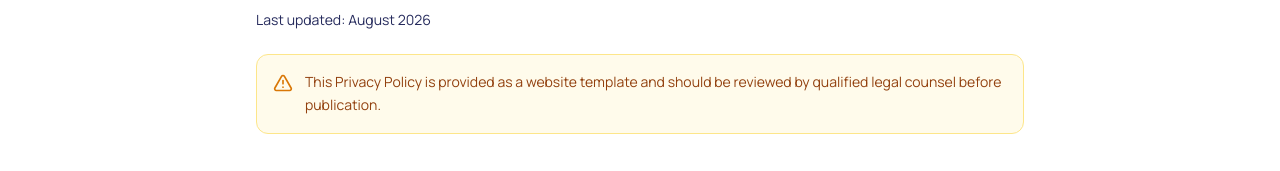
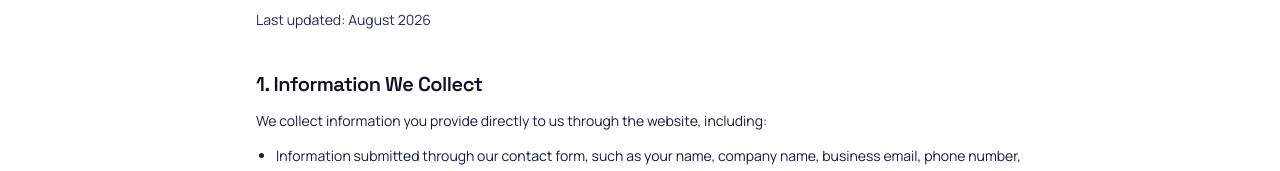
Before and after one commit to happydo743-gif/qlentra-website, a Next.js app: page /privacy in a window 1280 px wide. Shown: the part 230-401 px from the top of the page. Built offline with nearby package versions, Linux system fonts and the light colour scheme; no server answers.

Commit message:
Remove legal alert from privacy policy page
Removed alert section regarding legal review of privacy policy.

```diff
--- a/app/privacy/page.tsx
+++ b/app/privacy/page.tsx
@@ -1,5 +1,4 @@
 import type { Metadata } from "next";
-import { AlertTriangle } from "lucide-react";
 import { siteConfig } from "@/lib/site-config";
 
 export const metadata: Metadata = {
@@ -23,18 +22,6 @@ export default function PrivacyPage() {
           <p className="mt-3 text-sm text-navy-500">
             Last updated: {lastUpdated}
           </p>
-
-          <div className="mt-6 flex items-start gap-3 rounded-xl border border-amber-200 bg-amber-50 p-4">
-            <AlertTriangle
-              size={20}
-              className="mt-0.5 shrink-0 text-amber-600"
-            />
-            <p className="text-sm leading-relaxed text-amber-800">
-              This Privacy Policy is provided as a website template and
-              should be reviewed by qualified legal counsel before
-              publication.
-            </p>
-          </div>
 
           <div className="prose-qlentra mt-10 space-y-9">
             <PolicySection title="1. Information We Collect">
```
